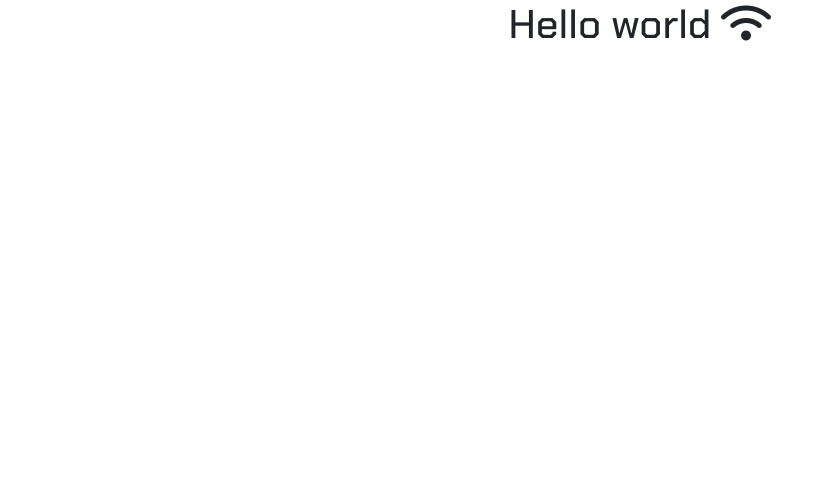
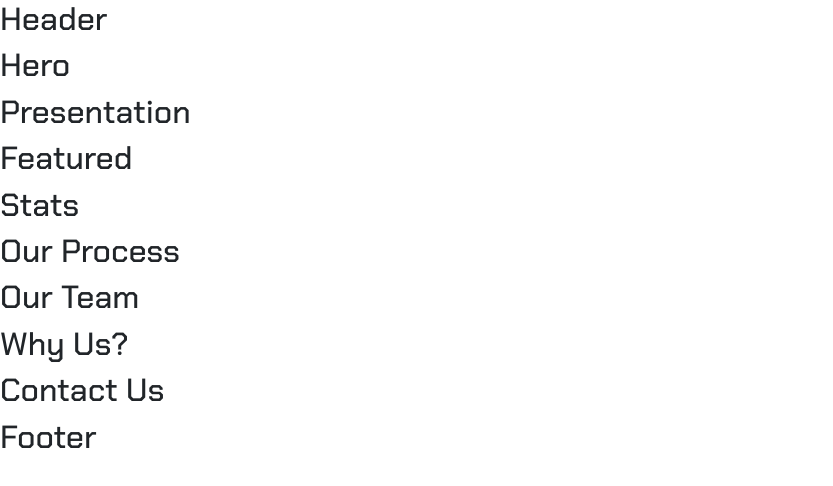
Before and after one commit to burillu/proj-html-vuejs, a Vue app: page / in a window 1280 px wide. Shown: the top 486 px of the page, without its empty margins (0-833 px from the left). Built offline with nearby package versions, Linux system fonts and the light colour scheme.

Commit message:
structured app with components

```diff
--- a/src/App.vue
+++ b/src/App.vue
@@ -1,12 +1,23 @@
 <template>
-  <div>
-    <h1 class="text-center">Hello world <i class="fa-solid fa-wifi fa-shake"></i></h1>
-  </div>
+  <header>
+    <AppHeader />
+  </header>
+  <main>
+    <AppMain />
+  </main>
+  <footer>
+    <AppFooter />
+  </footer>
 </template>
 
 <script>
+import AppFooter from './components/footer/AppFooter.vue';
+import AppHeader from './components/header/AppHeader.vue';
+import AppMain from './components/main/AppMain.vue';
+
 export default {
-  name: 'App'
+  name: "App",
+  components: { AppMain, AppHeader, AppFooter }
 }
 </script>
 
```
